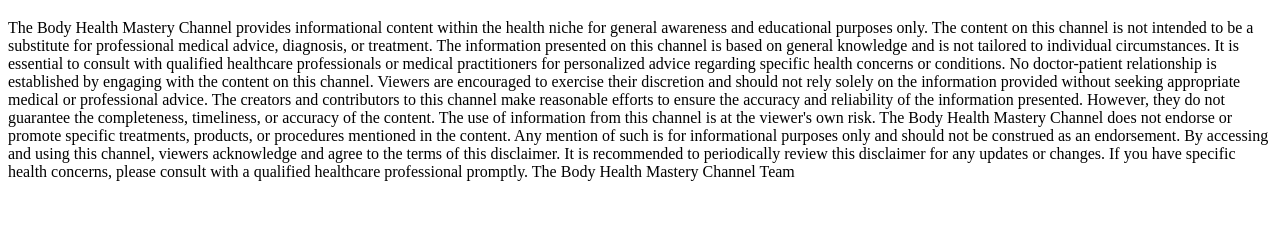
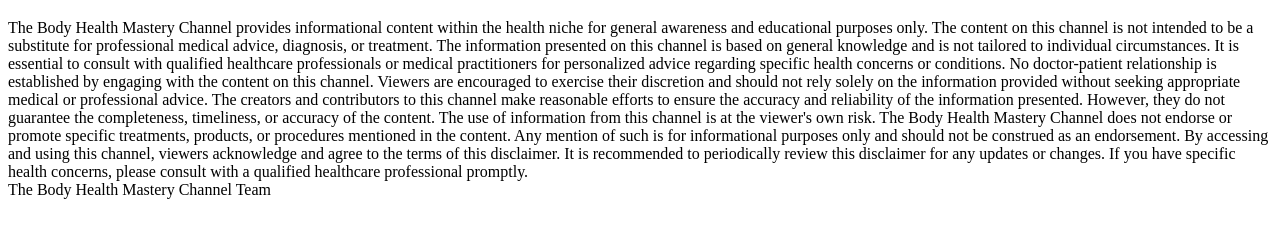
Before and after one commit to BestToKnow/Body-Health-Mastery---Disclaimers-Disclosures, a plain HTML site: page index.html in a window 1280 px wide. Shown: the part 61-298 px from the top of the page. Drawn offline with Linux system fonts and the light colour scheme.

Commit message:
Update index.html

```diff
--- a/index.html
+++ b/index.html
@@ -12,7 +12,7 @@
 No doctor-patient relationship is established by engaging with the content on this channel. Viewers are encouraged to exercise their discretion and should not rely solely on the information provided without seeking appropriate medical or professional advice.
 The creators and contributors to this channel make reasonable efforts to ensure the accuracy and reliability of the information presented. However, they do not guarantee the completeness, timeliness, or accuracy of the content. The use of information from this channel is at the viewer's own risk.
 The Body Health Mastery Channel does not endorse or promote specific treatments, products, or procedures mentioned in the content. Any mention of such is for informational purposes only and should not be construed as an endorsement.
-By accessing and using this channel, viewers acknowledge and agree to the terms of this disclaimer. It is recommended to periodically review this disclaimer for any updates or changes. If you have specific health concerns, please consult with a qualified healthcare professional promptly.
+By accessing and using this channel, viewers acknowledge and agree to the terms of this disclaimer. It is recommended to periodically review this disclaimer for any updates or changes. If you have specific health concerns, please consult with a qualified healthcare professional promptly.<br>
 The Body Health Mastery Channel Team
 </p>
 </body>
```
